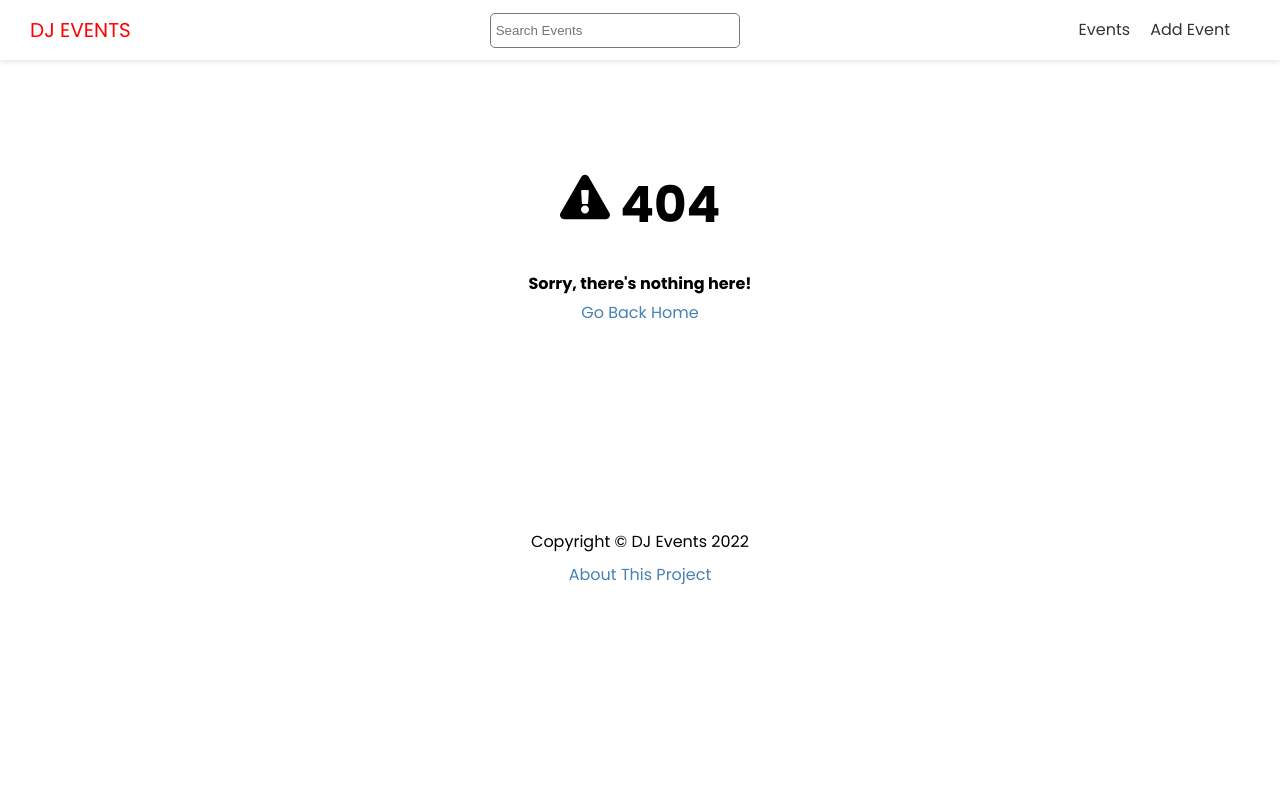
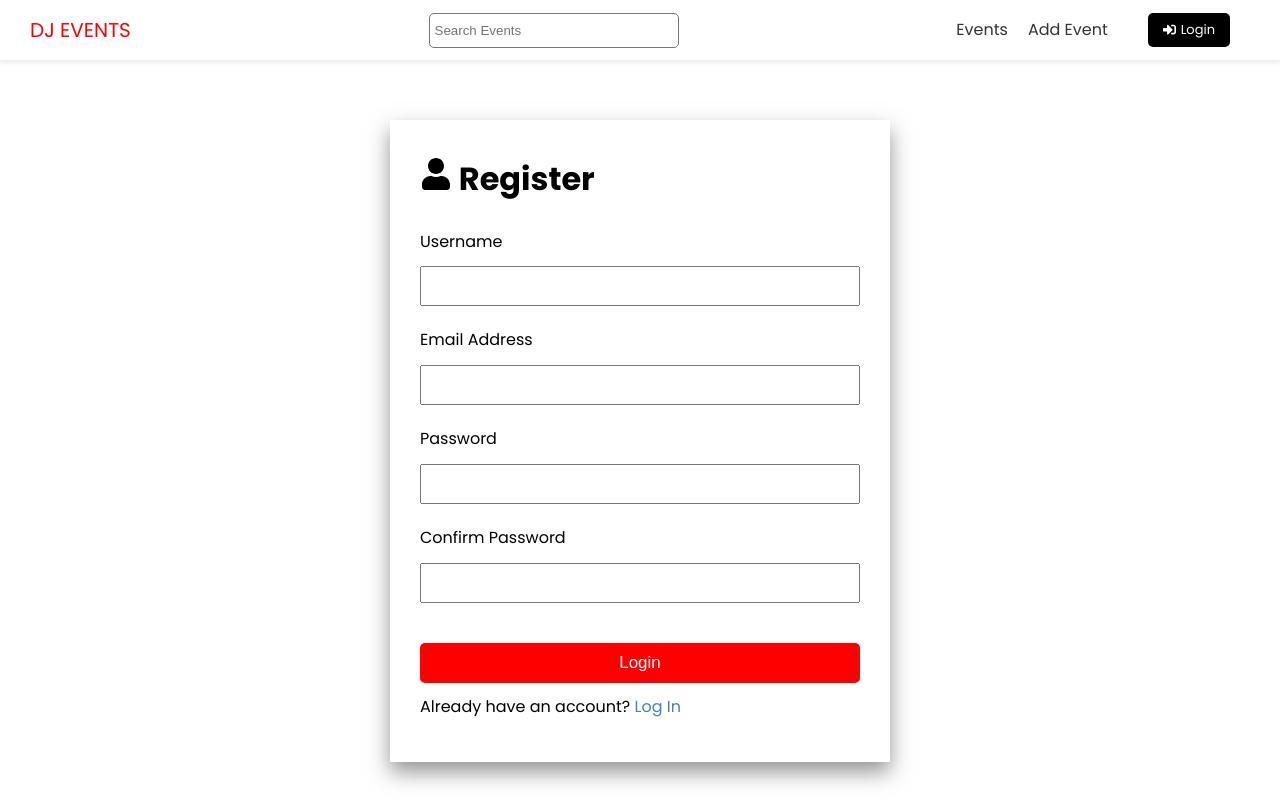
Before and after one commit to yannickLega/nextDjEvents, a Next.js app: page /account/register in a window 1280 px wide. Before the commit this address had no page. Shown: the top 800 px of the page. Built offline with nearby package versions, Linux system fonts and the light colour scheme.

Commit message:
add login and register component

```diff
--- a/components/Header.js
+++ b/components/Header.js
@@ -1,6 +1,7 @@
 import Link from "next/link";
 import Search from "@/components/Search";
 import styles from "@/styles/Header.module.css";
+import { FaSignInAlt, FaSignOutAlt } from "react-icons/fa";
 
 export default function Header() {
   return (
@@ -23,6 +24,14 @@
               <a>Add Event</a>
             </Link>
           </li>
+          <li>
+            <Link href="/account/login">
+              <a className="btn-secondary btn-icon">
+                <FaSignInAlt />
+                Login
+              </a>
+            </Link>
+          </li>
         </ul>
       </nav>
     </header>
--- /dev/null
+++ b/pages/account/register.js
@@ -0,0 +1,78 @@
+import { useState, useEffect, useContext } from "react";
+import Link from "next/link";
+import Layout from "@/components/Layout";
+import { FaUser } from "react-icons/fa";
+import { ToastContainer, toast } from "react-toastify";
+import "react-toastify/dist/ReactToastify.css";
+import styles from "@/styles/AuthForm.module.css";
+
+export default function RegisterPage() {
+  const [username, setUsername] = useState("");
+  const [email, setEmail] = useState("");
+  const [password, setPassword] = useState("");
+  const [passwordConfirm, setPasswordConfirm] = useState("");
+
+  const handleSubmit = (e) => {
+    e.preventDefault();
+
+    if (password !== passwordConfirm) {
+      toast.error("passwords do not match");
+      return;
+    }
+
+    console.log({ username, email, password });
+  };
+
+  return (
+    <Layout title="User Registration">
+      <div className={styles.auth}>
+        <h1>
+          <FaUser /> Register
+        </h1>
+        <ToastContainer />
+        <form onSubmit={handleSubmit}>
+          <div>
+            <label htmlFor="Username">Username</label>
+            <input
+              type="text"
+              id="username"
+              value={username}
+              onChange={(e) => setUsername(e.target.value)}
+            />
+          </div>
+          <div>
+            <label htmlFor="email">Email Address</label>
+            <input
+              type="email"
+              id="email"
+              value={email}
+              onChange={(e) => setEmail(e.target.value)}
+            />
+          </div>
+          <div>
+            <label htmlFor="password">Password</label>
+            <input
+              type="password"
+              id="password"
+              value={password}
+              onChange={(e) => setPassword(e.target.value)}
+            />
+          </div>
+          <div>
+            <label htmlFor="passwordConfirm">Confirm Password</label>
+            <input
+              type="password"
+              id="passwordConfirm"
+              value={passwordConfirm}
+              onChange={(e) => setPasswordConfirm(e.target.value)}
+            />
+          </div>
+          <input type="submit" value="Login" className="btn" />
+        </form>
+        <p>
+          Already have an account? <Link href="/account/login">Log In</Link>
+        </p>
+      </div>
+    </Layout>
+  );
+}
--- /dev/null
+++ b/styles/AuthForm.module.css
@@ -0,0 +1,31 @@
+.auth {
+  max-width: 500px;
+  margin: auto;
+  padding: 30px;
+  box-shadow: 0px 10px 20px 0px rgba(50, 50, 50, 0.52);
+}
+
+.auth label {
+  display: block;
+  margin-bottom: 10px;
+}
+
+.auth input[type="text"],
+.auth input[type="email"],
+.auth input[type="password"] {
+  display: block;
+  width: 100%;
+  height: 40px;
+  padding: 5px;
+  font-size: 18px;
+}
+
+.auth input[type="submit"] {
+  margin-top: 20px;
+  width: 100%;
+  font-size: 17px;
+}
+
+.auth div {
+  margin-bottom: 20px;
+}
```
Also changed, not shown: pages/account/login.js (added, +52 -0 lines).
